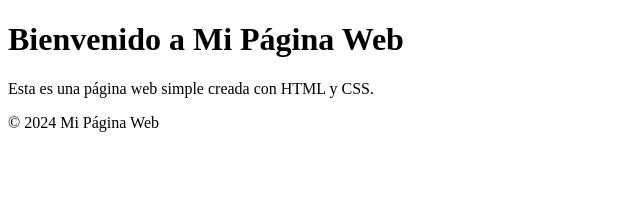
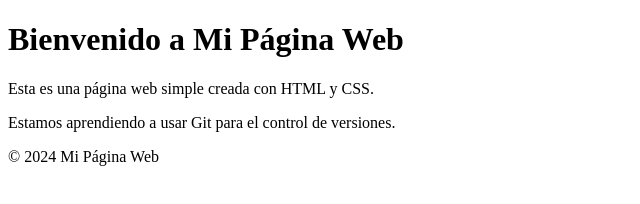
Before and after one commit to ldspte/Ejercicio-Git, a plain HTML site: page index.html in a window 1280 px wide. Shown: the whole page, without its empty margins (0-640 px from the left). Drawn offline with Linux system fonts and the light colour scheme.

Commit message:
html changes

```diff
--- a/index.html
+++ b/index.html
@@ -11,6 +11,7 @@
     </header>
     <main>
         <p>Esta es una página web simple creada con HTML y CSS.</p>
+        <p>Estamos aprendiendo a usar Git para el control de versiones.</p>
     </main>
     <footer>
         <p>&copy; 2024 Mi Página Web</p>
```
